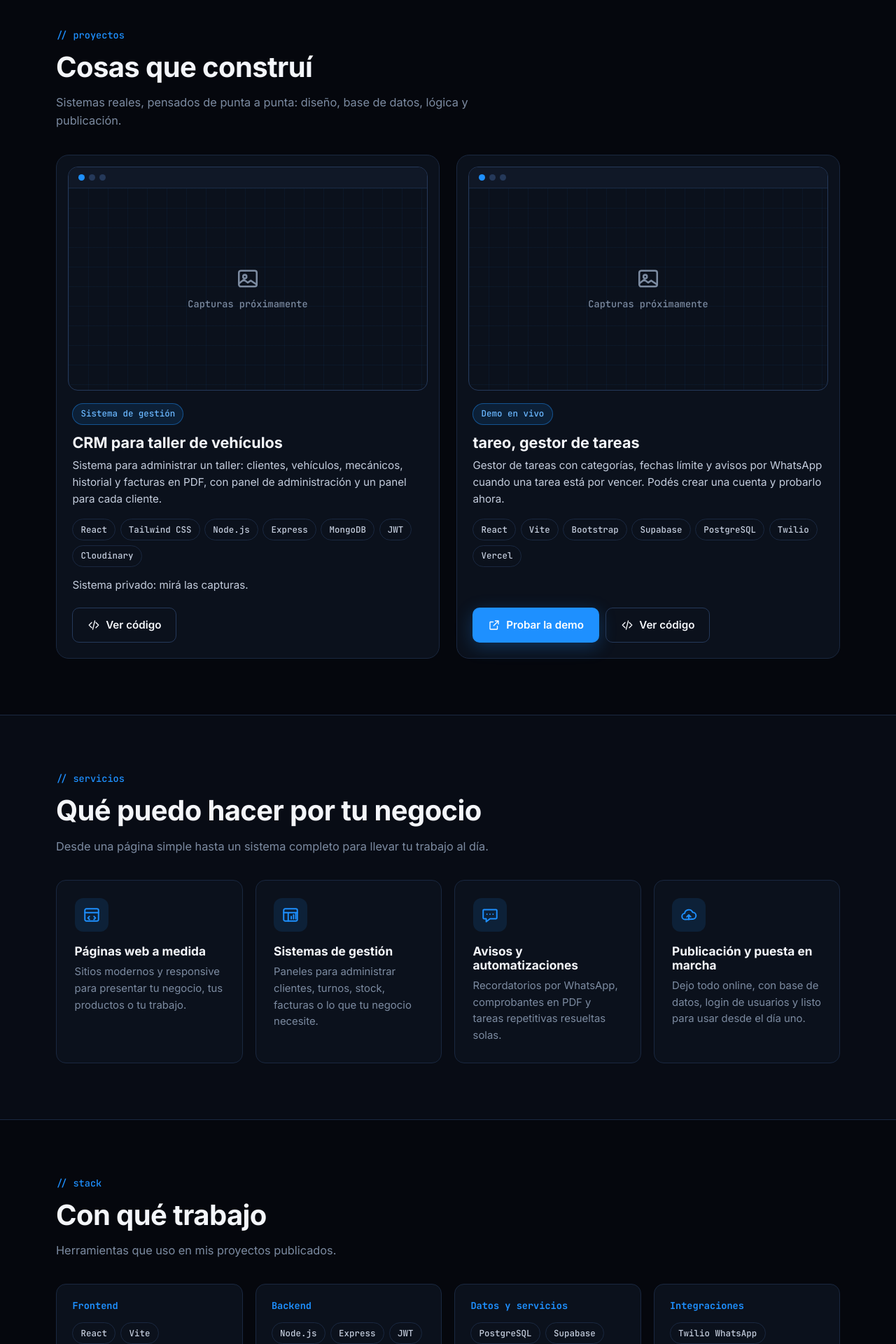
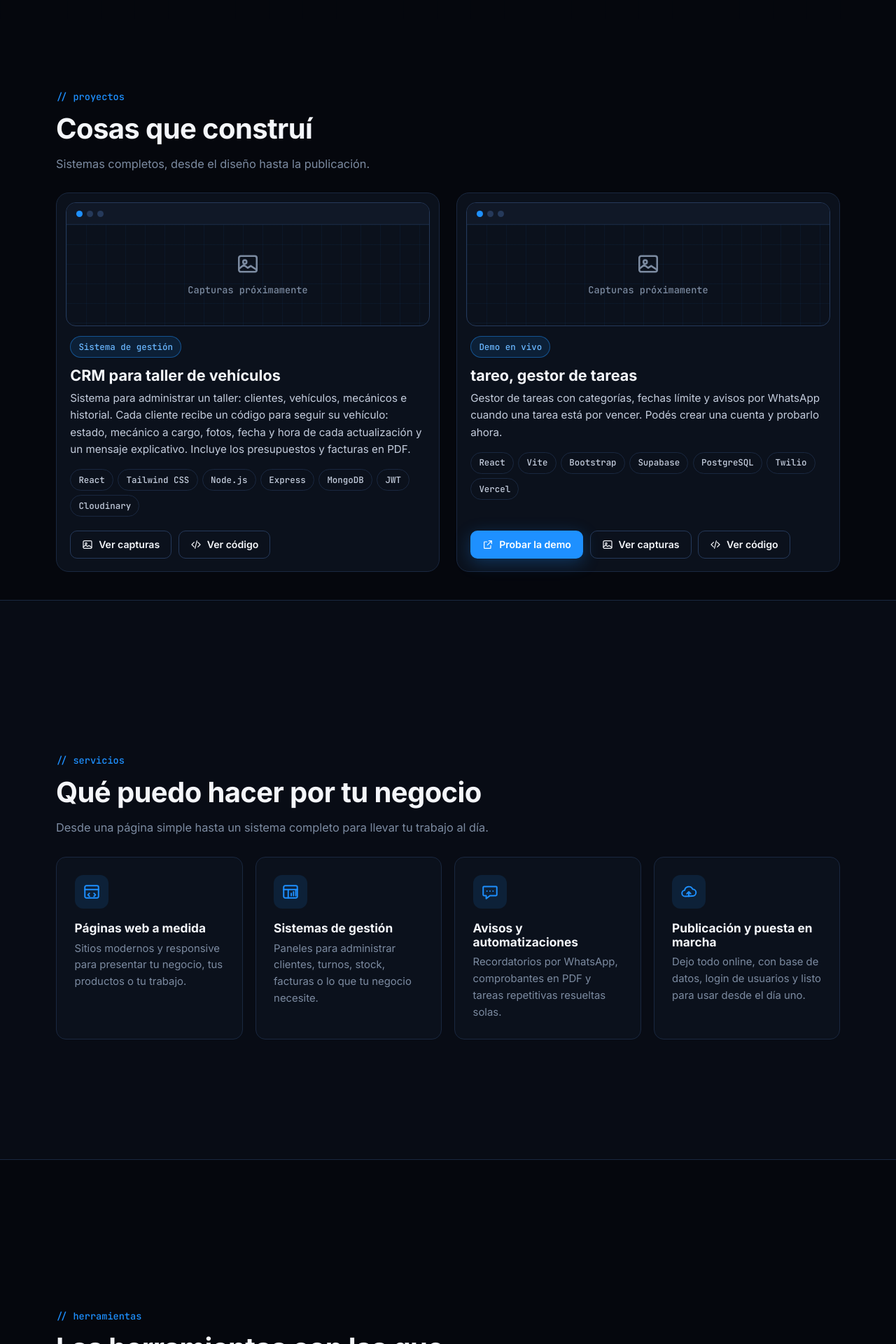
Before and after one commit to ivo99o/portfolio-ivodevelopment, a React (Vite) app: page / in a window 1280 px wide. Shown: the part 760-2680 px from the top of the page at 70% size. Built offline with nearby package versions, Linux system fonts and the light colour scheme.

Commit message:
Ajustar secciones a la pantalla, agregar visor de capturas, mejorar descripción del CRM, nuevos contactos y renombrar Stack a Herramientas

```diff
--- a/src/componentes/Galeria.jsx
+++ b/src/componentes/Galeria.jsx
@@ -1,22 +1,38 @@
 import { useCallback, useEffect, useState } from 'react'
 import Icono from './Icono.jsx'
 
-function Galeria({ imagenes, titulo }) {
+export function VistaPrevia({ imagenes, titulo, onAbrir }) {
+  const primera = imagenes[0]
+  return (
+    <div className="ventana">
+      <div className="ventana-barra">
+        <span /> <span /> <span />
+      </div>
+      {primera ? (
+        <button type="button" className="ventana-imagen" onClick={onAbrir} aria-label={`Ver capturas de ${titulo}`}>
+          <img src={primera.src} alt={primera.alt || `${titulo}, captura`} loading="lazy" />
+        </button>
+      ) : (
+        <div className="ventana-vacia">
+          <Icono nombre="imagen" tam={34} />
+          <p>Capturas próximamente</p>
+        </div>
+      )}
+    </div>
+  )
+}
+
+export function Visor({ imagenes, titulo, onCerrar }) {
   const [activa, setActiva] = useState(0)
-  const [ampliada, setAmpliada] = useState(false)
   const total = imagenes.length
 
-  const mover = useCallback(
-    (paso) => setActiva((i) => (i + paso + total) % total),
-    [total]
-  )
+  const mover = useCallback((paso) => setActiva((i) => (i + paso + total) % total), [total])
 
   useEffect(() => {
-    if (!ampliada) return undefined
     const alTeclear = (e) => {
-      if (e.key === 'Escape') setAmpliada(false)
-      if (e.key === 'ArrowLeft') mover(-1)
-      if (e.key === 'ArrowRight') mover(1)
+      if (e.key === 'Escape') onCerrar()
+      if (total > 1 && e.key === 'ArrowLeft') mover(-1)
+      if (total > 1 && e.key === 'ArrowRight') mover(1)
     }
     document.body.style.overflow = 'hidden'
     window.addEventListener('keydown', alTeclear)
@@ -24,73 +40,44 @@ function Galeria({ imagenes, titulo }) {
       document.body.style.overflow = ''
       window.removeEventListener('keydown', alTeclear)
     }
-  }, [ampliada, mover])
+  }, [mover, onCerrar, total])
 
-  if (total === 0) {
-    return (
-      <div className="ventana">
-        <div className="ventana-barra">
-          <span /> <span /> <span />
-        </div>
-        <div className="ventana-vacia">
-          <Icono nombre="imagen" tam={34} />
-          <p>Capturas próximamente</p>
-        </div>
-      </div>
-    )
-  }
+  const detener = (e) => e.stopPropagation()
 
   return (
-    <>
-      <div className="ventana">
-        <div className="ventana-barra">
-          <span /> <span /> <span />
+    <div className="visor" role="dialog" aria-modal="true" aria-label={`Capturas de ${titulo}`} onClick={onCerrar}>
+      <button type="button" className="visor-cerrar" aria-label="Cerrar" onClick={onCerrar}>
+        <Icono nombre="cerrar" />
+      </button>
+      {total === 0 ? (
+        <div className="visor-vacio" onClick={detener}>
+          <Icono nombre="imagen" tam={40} />
+          <h3>Capturas próximamente</h3>
+          <p>Estoy preparando las capturas de {titulo}.</p>
         </div>
-        <button type="button" className="ventana-imagen" onClick={() => setAmpliada(true)} aria-label="Ampliar captura">
-          <img src={imagenes[activa].src} alt={imagenes[activa].alt || `${titulo}, captura ${activa + 1}`} loading="lazy" />
-        </button>
-        {total > 1 && (
-          <div className="ventana-miniaturas">
-            {imagenes.map((img, i) => (
-              <button
-                key={img.src}
-                type="button"
-                className={i === activa ? 'activa' : ''}
-                onClick={() => setActiva(i)}
-                aria-label={`Ver captura ${i + 1}`}
-              >
-                <img src={img.src} alt="" loading="lazy" />
-              </button>
-            ))}
-          </div>
-        )}
-      </div>
-      {ampliada && (
-        <div className="visor" role="dialog" aria-modal="true" onClick={() => setAmpliada(false)}>
-          <button type="button" className="visor-cerrar" aria-label="Cerrar" onClick={() => setAmpliada(false)}>
-            <Icono nombre="cerrar" />
-          </button>
+      ) : (
+        <>
           {total > 1 && (
             <button
               type="button"
               className="visor-flecha izquierda"
               aria-label="Anterior"
               onClick={(e) => {
-                e.stopPropagation()
+                detener(e)
                 mover(-1)
               }}
             >
               <Icono nombre="izquierda" />
             </button>
           )}
-          <img src={imagenes[activa].src} alt={imagenes[activa].alt || titulo} onClick={(e) => e.stopPropagation()} />
+          <img src={imagenes[activa].src} alt={imagenes[activa].alt || titulo} onClick={detener} />
           {total > 1 && (
             <button
               type="button"
               className="visor-flecha derecha"
               aria-label="Siguiente"
               onClick={(e) => {
-                e.stopPropagation()
+                detener(e)
                 mover(1)
               }}
             >
@@ -100,10 +87,8 @@ function Galeria({ imagenes, titulo }) {
           <p className="visor-contador">
             {activa + 1} / {total}
           </p>
-        </div>
+        </>
       )}
-    </>
+    </div>
   )
 }
-
-export default Galeria
--- a/src/componentes/Icono.jsx
+++ b/src/componentes/Icono.jsx
@@ -53,6 +53,19 @@ const TRAZOS = {
       <path d="M3 17l5-4 4 3 3-2 6 4" />
     </>
   ),
+  instagram: (
+    <>
+      <rect x="3" y="3" width="18" height="18" rx="5" />
+      <circle cx="12" cy="12" r="4" />
+      <path d="M17.5 6.5h.01" />
+    </>
+  ),
+  mail: (
+    <>
+      <rect x="3" y="5" width="18" height="14" rx="2" />
+      <path d="M3 7l9 6 9-6" />
+    </>
+  ),
   tilde: <path d="M5 12.500l4.500 4.500L19 7.500" />,
 }
 
--- a/src/componentes/Pie.jsx
+++ b/src/componentes/Pie.jsx
@@ -1,4 +1,3 @@
-import { SITIO } from '../datos/sitio.js'
 import Logo from './Logo.jsx'
 
 function Pie() {
@@ -6,9 +5,7 @@ function Pie() {
     <footer className="pie">
       <div className="contenedor pie-fila">
         <Logo />
-        <p>
-          {SITIO.ubicacion} · {new Date().getFullYear()}
-        </p>
+        <p>Página creada por Iván Mena · {new Date().getFullYear()}</p>
       </div>
     </footer>
   )
--- /dev/null
+++ b/src/componentes/ProyectoTarjeta.jsx
@@ -0,0 +1,51 @@
+import { useState } from 'react'
+import { VistaPrevia, Visor } from './Galeria.jsx'
+import Icono from './Icono.jsx'
+
+function ProyectoTarjeta({ proyecto }) {
+  const [visorAbierto, setVisorAbierto] = useState(false)
+  const p = proyecto
+
+  return (
+    <article className="proyecto">
+      <VistaPrevia imagenes={p.imagenes} titulo={p.titulo} onAbrir={() => setVisorAbierto(true)} />
+      <div className="proyecto-info">
+        <span className="chip chip-azul">{p.etiqueta}</span>
+        <h3>{p.titulo}</h3>
+        <p>{p.descripcion}</p>
+        <ul className="proyecto-tecnologias">
+          {p.tecnologias.map((t) => (
+            <li key={t} className="chip">
+              {t}
+            </li>
+          ))}
+        </ul>
+        <div className="proyecto-enlaces">
+          {p.enlaces
+            .filter((e) => e.tipo === 'demo')
+            .map((e) => (
+              <a key={e.url} className="boton boton-primario boton-chico" href={e.url} target="_blank" rel="noopener noreferrer">
+                <Icono nombre="enlace" tam={16} />
+                {e.texto}
+              </a>
+            ))}
+          <button type="button" className="boton boton-borde boton-chico" onClick={() => setVisorAbierto(true)}>
+            <Icono nombre="imagen" tam={16} />
+            Ver capturas
+          </button>
+          {p.enlaces
+            .filter((e) => e.tipo === 'codigo')
+            .map((e) => (
+              <a key={e.url} className="boton boton-borde boton-chico" href={e.url} target="_blank" rel="noopener noreferrer">
+                <Icono nombre="codigo" tam={16} />
+                {e.texto}
+              </a>
+            ))}
+        </div>
+      </div>
+      {visorAbierto && <Visor imagenes={p.imagenes} titulo={p.titulo} onCerrar={() => setVisorAbierto(false)} />}
+    </article>
+  )
+}
+
+export default ProyectoTarjeta
--- a/src/componentes/Proyectos.jsx
+++ b/src/componentes/Proyectos.jsx
@@ -1,6 +1,5 @@
 import { PROYECTOS } from '../datos/proyectos.js'
-import Galeria from './Galeria.jsx'
-import Icono from './Icono.jsx'
+import ProyectoTarjeta from './ProyectoTarjeta.jsx'
 
 function Proyectos() {
   return (
@@ -9,42 +8,11 @@ function Proyectos() {
         <header className="seccion-cabecera">
           <p className="seccion-etiqueta">// proyectos</p>
           <h2>Cosas que construí</h2>
-          <p>Sistemas reales, pensados de punta a punta: diseño, base de datos, lógica y publicación.</p>
+          <p>Sistemas completos, desde el diseño hasta la publicación.</p>
         </header>
         <div className="proyectos">
           {PROYECTOS.map((p) => (
-            <article key={p.id} className="proyecto">
-              <div className="proyecto-media">
-                <Galeria imagenes={p.imagenes} titulo={p.titulo} />
-              </div>
-              <div className="proyecto-info">
-                <span className="chip chip-azul">{p.etiqueta}</span>
-                <h3>{p.titulo}</h3>
-                <p>{p.descripcion}</p>
-                <ul className="proyecto-tecnologias">
-                  {p.tecnologias.map((t) => (
-                    <li key={t} className="chip">
-                      {t}
-                    </li>
-                  ))}
-                </ul>
-                {p.nota && <p className="proyecto-nota">{p.nota}</p>}
-                <div className="proyecto-enlaces">
-                  {p.enlaces.map((e) => (
-                    <a
-                      key={e.url}
-                      className={`boton ${e.tipo === 'demo' ? 'boton-primario' : 'boton-borde'}`}
-                      href={e.url}
-                      target="_blank"
-                      rel="noopener noreferrer"
-                    >
-                      <Icono nombre={e.tipo === 'demo' ? 'enlace' : 'codigo'} tam={18} />
-                      {e.texto}
-                    </a>
-                  ))}
-                </div>
-              </div>
-            </article>
+            <ProyectoTarjeta key={p.id} proyecto={p} />
           ))}
         </div>
       </div>
--- a/src/componentes/Stack.jsx
+++ b/src/componentes/Stack.jsx
@@ -2,12 +2,12 @@ import { STACK } from '../datos/sitio.js'
 
 function Stack() {
   return (
-    <section id="stack" className="seccion">
+    <section id="herramientas" className="seccion">
       <div className="contenedor">
         <header className="seccion-cabecera">
-          <p className="seccion-etiqueta">// stack</p>
-          <h2>Con qué trabajo</h2>
-          <p>Herramientas que uso en mis proyectos publicados.</p>
+          <p className="seccion-etiqueta">// herramientas</p>
+          <h2>Las herramientas con las que trabajo</h2>
+          <p>Tecnologías modernas que uso para que tu sitio o sistema sea rápido, seguro y fácil de mantener.</p>
         </header>
         <div className="stack">
           {STACK.map((g) => (
--- a/src/datos/proyectos.js
+++ b/src/datos/proyectos.js
@@ -4,17 +4,10 @@ export const PROYECTOS = [
     etiqueta: 'Sistema de gestión',
     titulo: 'CRM para taller de vehículos',
     descripcion:
-      'Sistema para administrar un taller: clientes, vehículos, mecánicos, historial y facturas en PDF, con panel de administración y un panel para cada cliente.',
-    puntos: [
-      'Panel de administración con tablero, clientes, vehículos, mecánicos e historial',
-      'Facturas descargables en PDF',
-      'Panel de cliente con acceso propio',
-      'Envío de avisos por WhatsApp',
-    ],
+      'Sistema para administrar un taller: clientes, vehículos, mecánicos e historial. Cada cliente recibe un código para seguir su vehículo: estado, mecánico a cargo, fotos, fecha y hora de cada actualización y un mensaje explicativo. Incluye los presupuestos y facturas en PDF.',
     tecnologias: ['React', 'Tailwind CSS', 'Node.js', 'Express', 'MongoDB', 'JWT', 'Cloudinary'],
     imagenes: [],
     enlaces: [{ texto: 'Ver código', url: 'https://github.com/ivo99o/CRM-taller', tipo: 'codigo' }],
-    nota: 'Sistema privado: mirá las capturas.',
   },
   {
     id: 'tareo',
@@ -22,12 +15,6 @@ export const PROYECTOS = [
     titulo: 'tareo, gestor de tareas',
     descripcion:
       'Gestor de tareas con categorías, fechas límite y avisos por WhatsApp cuando una tarea está por vencer. Podés crear una cuenta y probarlo ahora.',
-    puntos: [
-      'Registro con email o cuenta de Google',
-      'Selector de fecha y hora propio, cómodo en celular',
-      'Avisos por WhatsApp con Twilio',
-      'Cada usuario ve solo sus tareas',
-    ],
     tecnologias: ['React', 'Vite', 'Bootstrap', 'Supabase', 'PostgreSQL', 'Twilio', 'Vercel'],
     imagenes: [],
     enlaces: [
--- a/src/datos/sitio.js
+++ b/src/datos/sitio.js
@@ -4,16 +4,18 @@ export const SITIO = {
   bajada:
     'Hola, soy Iván Mena, pero me dicen ivo. Diseño y programo páginas web y sistemas de gestión para emprendedores y negocios: simples de usar, rápidos y pensados para tu forma de trabajar.',
   whatsapp: '5493813043167',
-  whatsappVisible: '381 304 3167',
   mensajeWhatsapp: 'Hola Ivo, vi tu portfolio y quiero consultarte por un proyecto.',
   github: 'https://github.com/ivo99o',
+  instagram: 'https://instagram.com/ivo_devlpmt',
+  instagramUsuario: '@ivo_devlpmt',
+  email: 'ivanmena0499@gmail.com',
   ubicacion: 'Tucumán, Argentina',
 }
 
 export const NAVEGACION = [
   { id: 'proyectos', texto: 'Proyectos' },
   { id: 'servicios', texto: 'Servicios' },
-  { id: 'stack', texto: 'Stack' },
+  { id: 'herramientas', texto: 'Herramientas' },
   { id: 'contacto', texto: 'Contacto' },
 ]
 
@@ -41,8 +43,8 @@ export const SERVICIOS = [
 ]
 
 export const STACK = [
-  { grupo: 'Frontend', items: ['React', 'Vite', 'React Router', 'Bootstrap', 'Tailwind CSS'] },
-  { grupo: 'Backend', items: ['Node.js', 'Express', 'JWT', 'API REST'] },
-  { grupo: 'Datos y servicios', items: ['PostgreSQL', 'Supabase', 'MongoDB', 'Cloudinary'] },
-  { grupo: 'Integraciones', items: ['Twilio WhatsApp', 'whatsapp-web.js', 'PDF', 'Vercel'] },
+  { grupo: 'Lo que ve el usuario', items: ['React', 'Vite', 'React Router', 'Bootstrap', 'Tailwind CSS'] },
+  { grupo: 'El motor por detrás', items: ['Node.js', 'Express', 'JWT', 'API REST'] },
+  { grupo: 'Dónde se guarda la información', items: ['PostgreSQL', 'Supabase', 'MongoDB', 'Cloudinary'] },
+  { grupo: 'Conexiones con otros servicios', items: ['Twilio WhatsApp', 'whatsapp-web.js', 'PDF', 'Vercel'] },
 ]
--- a/src/estilos/base.css
+++ b/src/estilos/base.css
@@ -26,7 +26,7 @@
 
 html {
   scroll-behavior: smooth;
-  scroll-padding-top: 84px;
+  scroll-padding-top: 0;
 }
 
 body {
--- a/src/estilos/secciones.css
+++ b/src/estilos/secciones.css
@@ -1,7 +1,11 @@
 .hero {
   position: relative;
   overflow: hidden;
-  padding: 150px 0 90px;
+  display: flex;
+  align-items: center;
+  min-height: 100vh;
+  min-height: 100svh;
+  padding: 100px 0 56px;
 }
 
 .hero-fondo {
@@ -119,7 +123,7 @@
 
 @media (max-width: 899.98px) {
   .hero {
-    padding: 112px 0 64px;
+    padding: 96px 0 48px;
   }
   .hero-fila {
     grid-template-columns: 1fr;
@@ -133,7 +137,15 @@
 }
 
 .seccion {
-  padding: 80px 0;
+  display: flex;
+  align-items: center;
+  min-height: 100vh;
+  min-height: 100svh;
+  padding: 88px 0 40px;
+}
+
+.seccion > .contenedor {
+  width: 100%;
 }
 
 .seccion-alt {
@@ -143,7 +155,7 @@
 
 .seccion-cabecera {
   max-width: 640px;
-  margin-bottom: 2.2rem;
+  margin-bottom: clamp(1.4rem, 3.5vh, 2.4rem);
 }
 
 .seccion-etiqueta {
@@ -167,7 +179,7 @@
 
 @media (max-width: 767.98px) {
   .seccion {
-    padding: 68px 0;
+    padding: 88px 0 48px;
   }
 }
 
@@ -180,8 +192,8 @@
 .proyecto {
   display: flex;
   flex-direction: column;
-  gap: 1.1rem;
-  padding: 1rem 1rem 1.4rem;
+  gap: 0.9rem;
+  padding: 0.8rem 0.8rem 1.1rem;
   border: 1px solid var(--borde);
   border-radius: 18px;
   background: var(--superficie);
@@ -271,7 +283,7 @@
   place-items: center;
   align-content: center;
   gap: 0.6rem;
-  aspect-ratio: 16 / 9;
+  height: clamp(110px, 18vh, 230px);
   color: var(--apagado);
   font-family: var(--fuente-mono);
   font-size: 0.85rem;
@@ -292,44 +304,7 @@
 
 .ventana-imagen img {
   width: 100%;
-  aspect-ratio: 16 / 10;
-  object-fit: cover;
-  object-position: top;
-}
-
-.ventana-miniaturas {
-  display: flex;
-  gap: 0.5rem;
-  padding: 0.6rem;
-  overflow-x: auto;
-  border-top: 1px solid var(--borde);
-  background: var(--superficie-2);
-}
-
-.ventana-miniaturas button {
-  flex: none;
-  width: 84px;
-  padding: 0;
-  border: 2px solid transparent;
-  border-radius: 8px;
-  overflow: hidden;
-  opacity: 0.6;
-  background: #000;
-  transition: opacity 0.15s ease, border-color 0.15s ease;
-}
-
-.ventana-miniaturas button:hover,
-.ventana-miniaturas button.activa {
-  opacity: 1;
-}
-
-.ventana-miniaturas button.activa {
-  border-color: var(--azul);
-}
-
-.ventana-miniaturas img {
-  width: 100%;
-  aspect-ratio: 16 / 10;
+  height: clamp(110px, 18vh, 230px);
   object-fit: cover;
   object-position: top;
 }
@@ -386,6 +361,27 @@
 
 .visor-flecha.derecha {
   right: 14px;
+}
+
+.visor-vacio {
+  display: grid;
+  justify-items: center;
+  gap: 0.6rem;
+  max-width: 420px;
+  padding: 2.2rem 2rem;
+  border: 1px solid var(--borde-fuerte);
+  border-radius: 16px;
+  background: var(--superficie);
+  text-align: center;
+  color: var(--apagado);
+}
+
+.visor-vacio svg {
+  color: var(--azul);
+}
+
+.visor-vacio h3 {
+  font-size: 1.2rem;
 }
 
 .visor-contador {
@@ -508,7 +504,7 @@
 }
 
 .pie {
-  padding: 28px 0;
+  padding: 24px 0;
   border-top: 1px solid var(--borde);
 }
 
```
Also changed, not shown: src/componentes/Contacto.jsx (+7 -1 lines), 1 other file (tests, documents, lock files or other folders).
